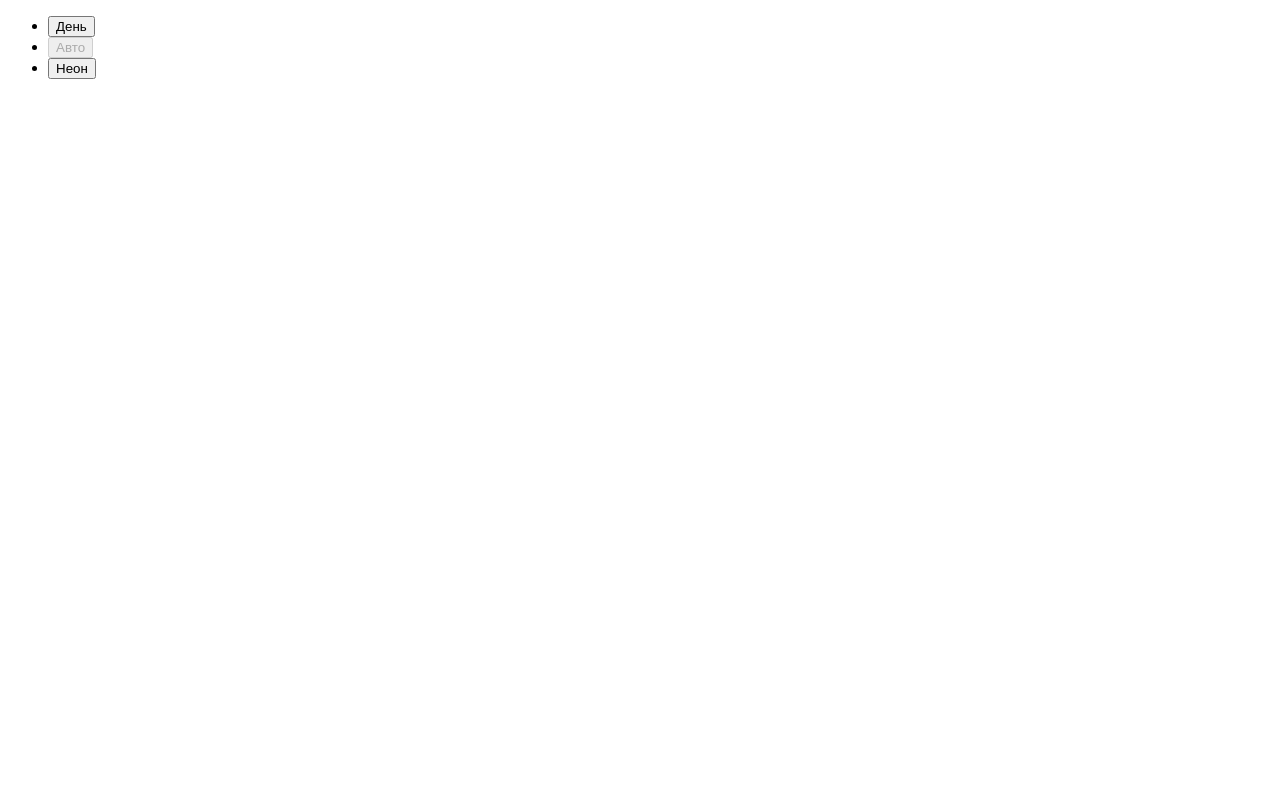
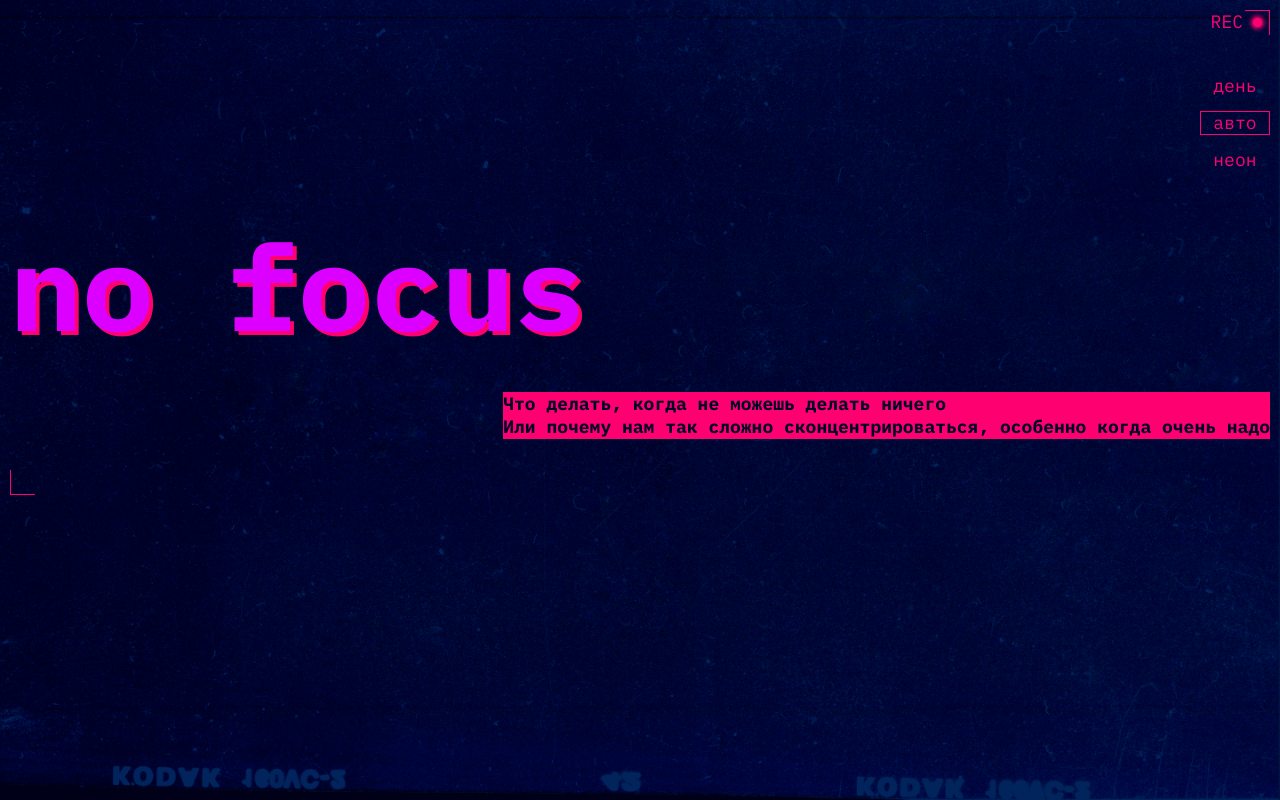
Before and after one commit to gtyxf-lab/slozhno-sosredotochitsya-fd, a plain HTML site: page index.html in a window 1280 px wide. Drawn offline with Linux system fonts and the light colour scheme.

Commit message:
add header

```diff
--- a/index.html
+++ b/index.html
@@ -4,11 +4,22 @@
     <meta charset="UTF-8" />
     <meta http-equiv="X-UA-Compatible" content="IE=edge" />
     <meta name="viewport" content="width=device-width, initial-scale=1.0" />
+    <meta name="color-scheme" content="dark light">
     <title>Сложно сосредоточиться</title>
     <script src="./scripts/script.js"></script>
+    <link rel="stylesheet" href="./styles/globals.css">
+    <link rel="stylesheet" href="./fonts/fonts.css">
+    <link rel="stylesheet" href="./styles/variables.css">
+    <link rel="stylesheet" href="./styles/style.css">
+    <link rel="stylesheet" href="./styles/dark.css">
+    <link rel="stylesheet" href="./styles/light.css">
+    <link rel="icon" href="./images/favicon.ico" sizes="any">
+    <link rel="icon" href="./images/favicon.svg" type="image/svg+xml">
+    <link rel="apple-touch-icon" href="./images/mobile-icon.png">
   </head>
   <body class="page">
     <header class="header decorated-zone">
+      <span class="header__dark_theme_icon" aria-hidden="true"></span>
       <nav class="header__theme-menu">
         <ul class="header__theme-menu-list">
           <li class="header__theme-menu-item">
@@ -35,6 +46,15 @@
           </li>
         </ul>
       </nav>
+      <h1 class="header__title">no focus</h1>
+      <div class="header__text title-decor">
+        <p>
+          Что делать, когда не можешь делать ничего
+        </p>
+        <p>
+          Или почему нам так сложно сконцентрироваться, особенно когда очень надо
+        </p>
+      </div>
     </header>
   </body>
 </html>
--- a/styles/globals.css
+++ b/styles/globals.css
@@ -8,8 +8,14 @@
 
 body {
   min-inline-size: 375px;
+  /* max-inline-size: 375px; */
   max-inline-size: 1440px;
+  min-block-size: 668px;
   margin: 0 auto;
+  font-family: 'IBM Plex mono', serif;
+  font-size: 18px;
+  line-height: 1.3em;
+  font-weight: 400;
 }
 
 h1,
@@ -39,4 +45,9 @@ a {
   font-family: inherit;
   font-size: inherit;
   line-height: inherit;
+  -webkit-appearance: none;
+  -moz-appearance: none;
+  appearance: none;
+  border: 0;
+  border-radius: 0;
 }
--- a/styles/style.css
+++ b/styles/style.css
@@ -2,4 +2,119 @@
 
 .page {
   /* сохраните в разметке и стилях класс page у тега body. Он удобен, чтобы составлять селекторы для разных цветовых тем. */
+  block-size: 100%;
+  position: relative;
+  background-image: var(--bg-img);
+  background-color: var(--bg-color);
+  background-attachment: fixed;
+  background-position: center;
+  background-size: cover;
 }
+
+.header {
+  display: grid;
+  grid-template-columns: 1fr;
+  grid-template-rows: repeat(5, min-content);
+  padding: 10px;
+}
+
+.header::before {
+  content: '';
+  block-size: 25px;
+  inline-size: 25px;
+  border-inline-end: 1px solid var(--accent-color);
+  border-block-start: 1px solid var(--accent-color);
+  justify-self: end;
+}
+
+.header::after {
+  content: '';
+  block-size: 25px;
+  inline-size: 25px;
+  border-inline-start: 1px solid var(--accent-color);
+  border-block-end: 1px solid var(--accent-color);
+  justify-self: start;
+}
+
+.header__title {
+  font-size: clamp(7.25rem, 7.0115rem + 1.0178vw, 7.5rem);
+  line-height: 83%;
+  font-weight: 700;
+  text-shadow: 4px 4px 0 var(--accent-color);
+  color: var(--title-color);
+  justify-self: start;
+  margin-block-start: 4.0625rem;
+}
+
+.header__text {
+  margin-block-start: 3.4375rem;
+  justify-self: end;
+  align-self: end;
+  margin-block-end: 1.9375rem;
+}
+
+.header__theme-menu {
+  justify-self: end;
+  margin-block-start: 2.16em;
+}
+
+.header__dark_theme_icon {
+  position: absolute;
+  display: flex;
+  align-items: center;
+  gap: 10px;
+  right: 1em;
+}
+
+.header__dark_theme_icon::before {
+  content: 'REC';
+  color: var(--accent-color);
+  line-height: 1.388em;
+}
+
+.header__dark_theme_icon::after {
+  content: '';
+  block-size: 9px;
+  inline-size: 9px;
+  box-shadow: 0px 0px 4px 2px var(--accent-color);
+  display: block;
+  border-radius: 50%;
+  background-color: var(--accent-color);
+}
+
+.title-decor {
+  color: var(--decor-text-color);
+  background-color: var(--accent-color);
+  font-weight: 700;
+}
+
+.header__theme-menu-list {
+  display: grid;
+  grid-template-columns: 1fr;
+  grid-template-rows: repeat(3, min-content);
+  gap: 12.5px;
+  justify-content: space-between;
+  align-items: center;
+}
+
+.header__theme-menu-button {
+  line-height: 100%;
+  text-transform: lowercase;
+  text-align: center;
+  padding-inline: 12.5px;
+  padding-block: 2.25px;
+  border: 1px solid transparent;
+  background: transparent;
+  color: var(--accent-color);
+}
+
+.header__theme-menu-button_active {
+  border: 1px solid var(--accent-color);
+  pointer-events: none;
+  cursor: none;
+}
+
+.header__theme-menu-button:hover {
+  border: 1px solid var(--theme-button-hover-color);
+  cursor: pointer;
+}
--- a/styles/variables.css
+++ b/styles/variables.css
@@ -2,3 +2,11 @@
   Переменные для вашего проекта
   и их переопределение под различные устройства
 */
+:root {
+  --accent-color: #FF0070;
+  --title-color: #DB00FF;
+  --decor-text-color: #000028;
+  --theme-button-hover-color: rgba(255, 0, 112, 0.4);
+  --bg-img: url(../images/cover-image-dark.png);
+  --bg-color: #000028;
+}
```
